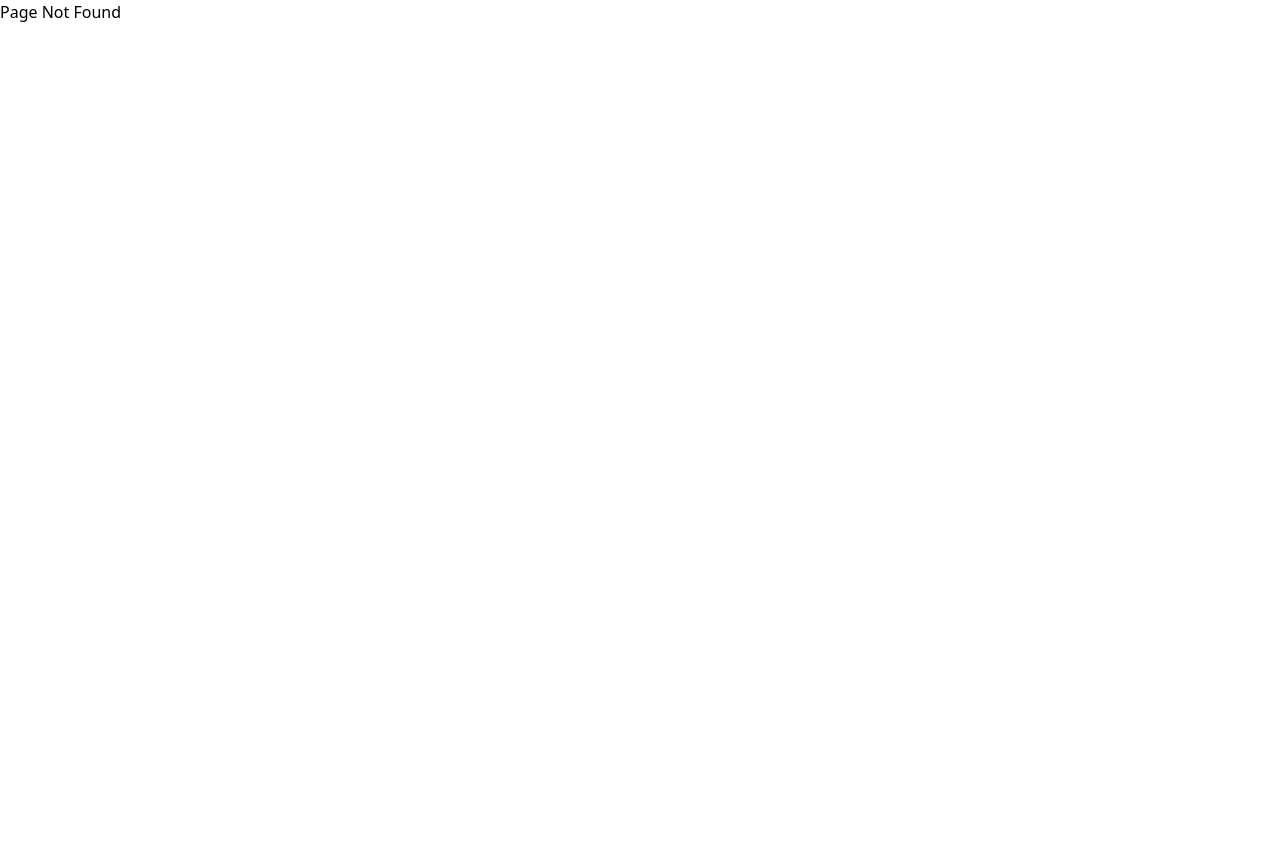
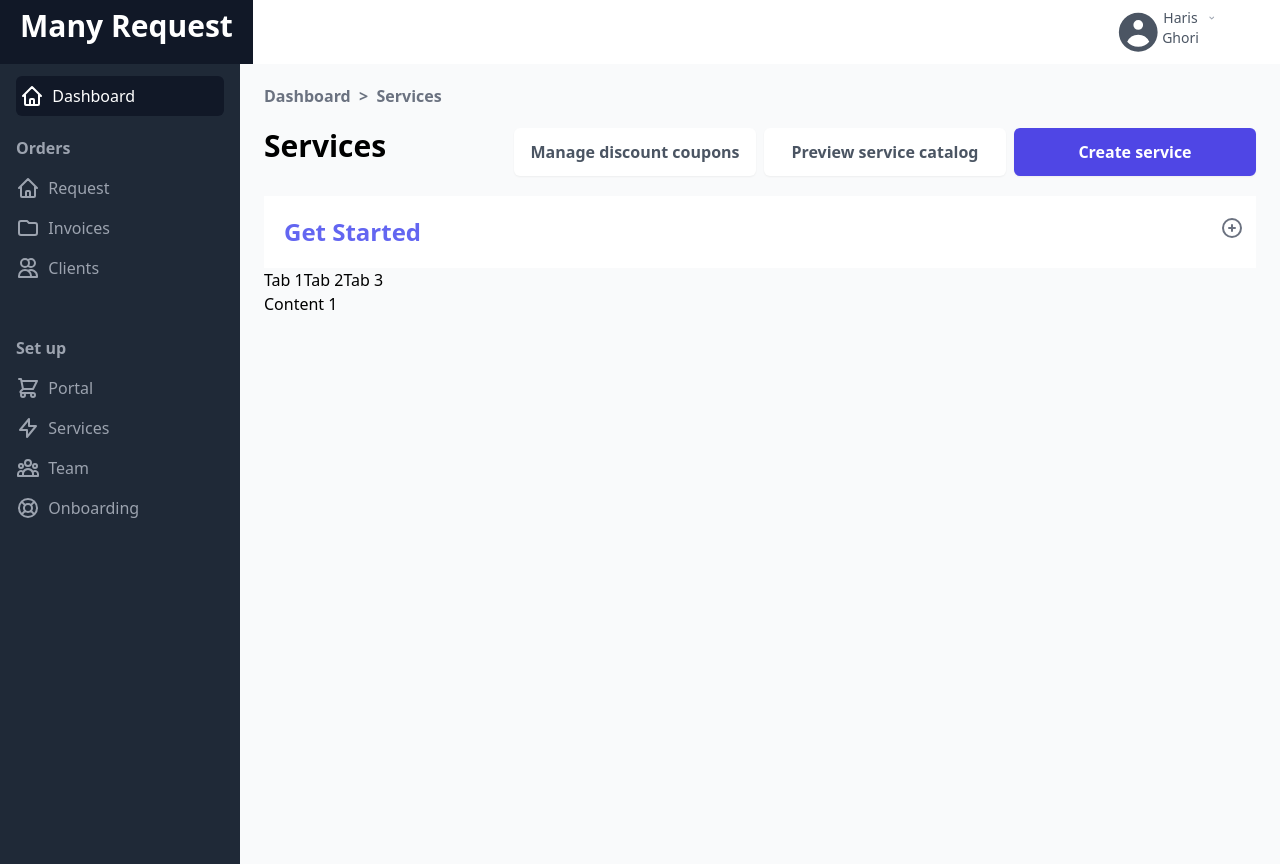
Before and after one commit to faizanahmedraza/agency-suite-fe, a React (Create React App) app: page /dashboard/services in a window 1280 px wide. Before the commit this address led to /404. Before the commit the page ends 800 px from the top, so only its background shows below. Built offline with nearby package versions, Linux system fonts and the light colour scheme.

Commit message:
Services Page Added in Dashboard

```diff
--- a/package.json
+++ b/package.json
@@ -3,6 +3,7 @@
   "version": "0.1.0",
   "private": true,
   "dependencies": {
+    "@headlessui/react": "^1.5.0",
     "@heroicons/react": "^1.0.6",
     "@testing-library/jest-dom": "^5.16.1",
     "@testing-library/react": "^11.2.7",
--- a/src/layouts/Dashboard Layout/Sidebar/sidebar.js
+++ b/src/layouts/Dashboard Layout/Sidebar/sidebar.js
@@ -18,7 +18,7 @@ const Sidebar = () => {
                     <ul className='mx-4 text-white'>
                         <li className='bg-gray-900 py-2 px-1 rounded-md'>
                             <Link className='flex' to="/dashboard">
-                            <HomeIcon className='w-6' />&nbsp; Dashboard
+                                <HomeIcon className='w-6' />&nbsp; Dashboard
                             </Link>
                         </li>
                     </ul>
@@ -39,7 +39,12 @@ const Sidebar = () => {
                         <span className='font-semibold'>Set up</span>
                         <ul className='my-2'>
                             <li className='flex py-2  rounded-md hover:bg-gray-700'><ShoppingCartIcon className='w-6' />&nbsp; Portal</li>
-                            <li className='flex py-2 rounded-md hover:bg-gray-700'><LightningBoltIcon className='w-6' />&nbsp; Services</li>
+                            <li className='flex py-2 rounded-md hover:bg-gray-700'>
+                                <Link to="/dashboard/services" className='flex'>
+
+                                    <LightningBoltIcon className='w-6' />&nbsp; Services
+                                </Link>
+                            </li>
                             <li className='flex py-2 rounded-md hover:bg-gray-700'><UserGroupIcon className='w-6' />&nbsp; Team</li>
                             <li className='flex py-2 rounded-md hover:bg-gray-700'><SupportIcon className='w-6' />&nbsp; Onboarding</li>
                         </ul>
--- a/src/routes.js
+++ b/src/routes.js
@@ -75,6 +75,13 @@ const routes = [
         path: '/dashboard',
         component: lazy(() => import('src/views/Dashboard/dashboard'))
     },
+    {
+        exact: true,
+        // guard: GuestGuard,
+        layout: DashboardLayout,
+        path: '/dashboard/services',
+        component: lazy(() => import('src/views/Dashboard/Services/services'))
+    },
     // {
     //     exact: true,
     //     guard: AuthGuard,
--- /dev/null
+++ b/src/views/Dashboard/Services/services.js
@@ -0,0 +1,55 @@
+import React from 'react'
+import { Link } from 'react-router-dom'
+import {
+    PlusCircleIcon
+} from "@heroicons/react/outline"
+import { Tab } from '@headlessui/react'
+
+
+const Services = () => {
+    return (
+        <div className='bg-gray-50 w-full'>
+            <div className='container px-6'>
+                <div className='py-5 text-gray-500 font-semibold'>
+                    <Link to="/dashboard">
+                        Dashboard
+                    </Link >
+                    &nbsp;
+                    &gt;
+                    &nbsp;
+                    <Link to="/dashboard/services">
+                        Services
+                    </Link>
+                </div>
+                <div className='grid grid-cols-4 gap-2'>
+                    <span className='w-1/5 text-3xl font-bold'>Services</span>
+                    <button className='bg-white text-gray-600 font-semibold rounded-md shadow-sm  px-3 py-3'>Manage discount coupons</button>
+                    <button className='bg-white text-gray-600 font-semibold rounded-md shadow-sm  px-3 py-3'>Preview service catalog</button>
+                    <button className='bg-indigo-600 text-white font-semibold rounded-md shadow-sm  px-3 py-3'>Create service</button>
+                </div>
+                <div className='bg-white mt-5 py-5 '>
+                    <Link to="/dashboard" className='flex justify-between'>
+                        <span className='px-5 text-2xl text-indigo-500 font-semibold'>Get Started</span>
+                        <span className='w-6 mx-3 text-gray-500'><PlusCircleIcon /></span>
+                    </Link>
+                </div>
+                <div>
+                    <Tab.Group>
+                        <Tab.List>
+                            <Tab>Tab 1</Tab>
+                            <Tab>Tab 2</Tab>
+                            <Tab>Tab 3</Tab>
+                        </Tab.List>
+                        <Tab.Panels>
+                            <Tab.Panel>Content 1</Tab.Panel>
+                            <Tab.Panel>Content 2</Tab.Panel>
+                            <Tab.Panel>Content 3</Tab.Panel>
+                        </Tab.Panels>
+                    </Tab.Group>
+                </div>
+            </div>
+        </div>
+    )
+}
+
+export default Services
```
Also changed, not shown: src/views/Dashboard/Services/services.css (added), 1 other file (tests, documents, lock files or other folders).
